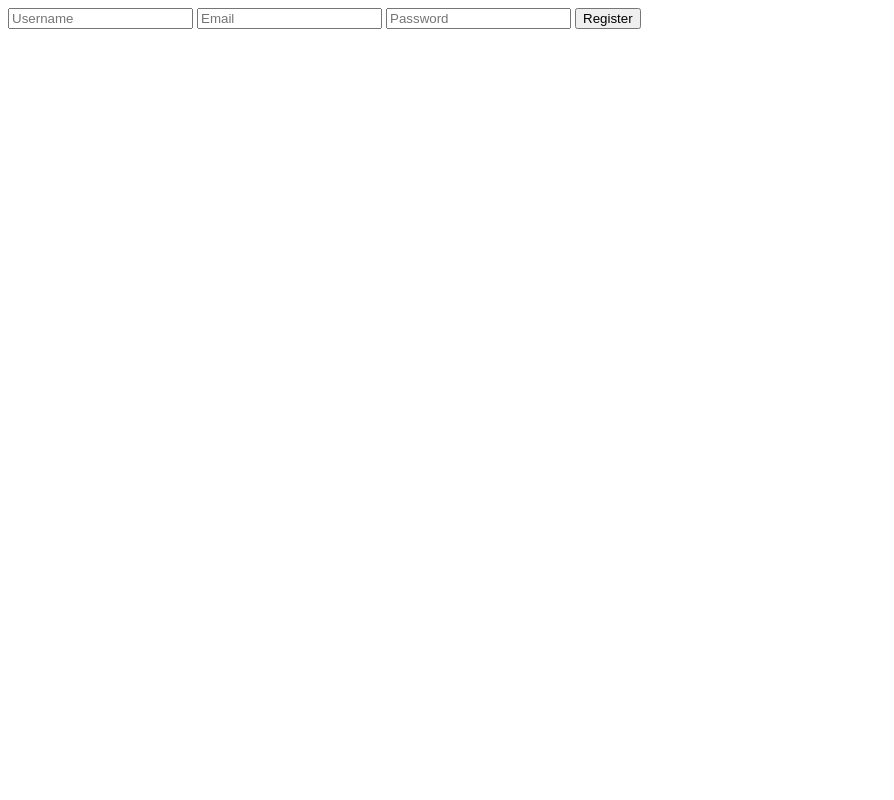
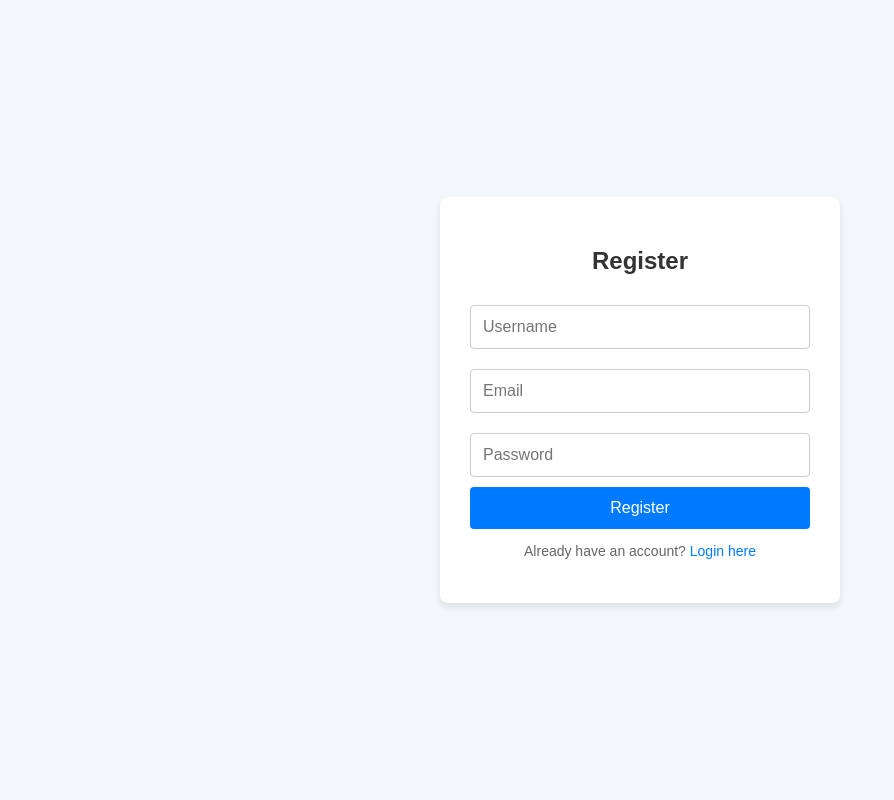
Before and after one commit to K-VishalKarthik/logicrew, a PHP site: page /user/register.php in a window 1280 px wide. Shown: the whole page, without its empty margins (0-894 px from the left). Run offline with PHP 8.4, Linux system fonts and the light colour scheme.

Commit message:
Update register.php
added css to the resigester

```diff
--- a/fleet-management-system/user/register.php
+++ b/fleet-management-system/user/register.php
@@ -18,10 +18,100 @@ if (isset($_POST['register'])) {
 }
 ?>
 
-<!-- HTML Form -->
+<!-- HTML Form with CSS -->
+<!DOCTYPE html>
+<html lang="en">
+<head>
+    <meta charset="UTF-8">
+    <meta name="viewport" content="width=device-width, initial-scale=1.0">
+    <title>Registration</title>
+    <style>
+        body {
+            font-family: 'Arial', sans-serif;
+            background-color: #f4f7fc;
+            margin: 0;
+            padding: 0;
+            display: flex;
+            justify-content: center;
+            align-items: center;
+            height: 100vh;
+        }
+
+        .form-container {
+            background-color: #ffffff;
+            border-radius: 8px;
+            box-shadow: 0 4px 8px rgba(0, 0, 0, 0.1);
+            width: 100%;
+            max-width: 400px;
+            padding: 30px;
+            box-sizing: border-box;
+        }
+
+        .form-container h2 {
+            text-align: center;
+            color: #333;
+            margin-bottom: 20px;
+        }
+
+        .form-container input {
+            width: 100%;
+            padding: 12px;
+            margin: 10px 0;
+            border: 1px solid #ccc;
+            border-radius: 4px;
+            box-sizing: border-box;
+            font-size: 16px;
+        }
+
+        .form-container input:focus {
+            border-color: #007BFF;
+            outline: none;
+        }
+
+        .form-container button {
+            width: 100%;
+            padding: 12px;
+            background-color: #007BFF;
+            border: none;
+            color: white;
+            font-size: 16px;
+            border-radius: 4px;
+            cursor: pointer;
+            transition: background-color 0.3s;
+        }
+
+        .form-container button:hover {
+            background-color: #0056b3;
+        }
+
+        .form-container p {
+            text-align: center;
+            font-size: 14px;
+            color: #666;
+        }
+
+        .form-container p a {
+            color: #007BFF;
+            text-decoration: none;
+        }
+
+        .form-container p a:hover {
+            text-decoration: underline;
+        }
+    </style>
+</head>
+<body>
+
+    <div class="form-container">
+        <h2>Register</h2>
         <form method="POST">
             <input type="text" name="username" placeholder="Username" required>
             <input type="email" name="email" placeholder="Email" required>
             <input type="password" name="password" placeholder="Password" required>
             <button type="submit" name="register">Register</button>
         </form>
+        <p>Already have an account? <a href="login.php">Login here</a></p>
+    </div>
+
+</body>
+</html>
```
Lines whose indentation alone changed are shown as unchanged.
